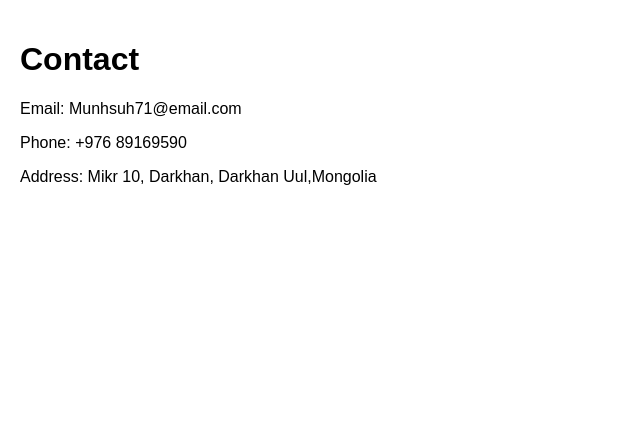
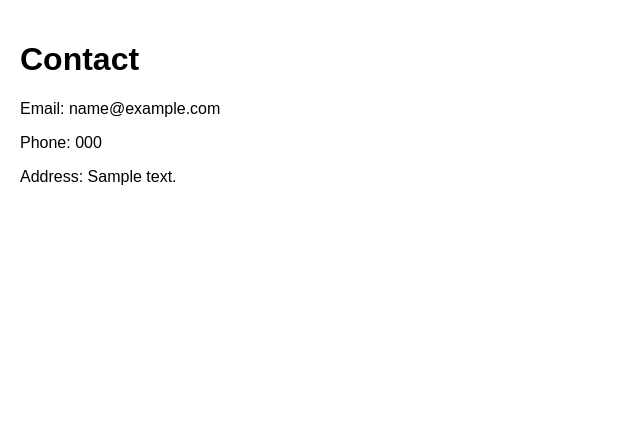
Before and after one commit to Munhsuh/CV, a Django app: template home/templates/home/contact.html in a window 1280 px wide. Shown: the part 156-582 px from the top of the page, without its empty margins (0-640 px from the left). Run offline with Django 5.2, Linux system fonts and the light colour scheme; the template is opened without the code that fills it: values that come from a table or form of the project are taken from there, others are empty; tables that the repository leaves empty hold one stand-in row (values such as "Sample post").

Commit message:
Make contact page dynamic

```diff
--- a/home/templates/home/contact.html
+++ b/home/templates/home/contact.html
@@ -1,12 +1,11 @@
-
-
 {% extends "home/base.html" %}
 
 {% block content %}
 
 <h1>Contact</h1>
 
-<p>Email: Munhsuh71@email.com</p>
-<p>Phone: +976 89169590</p>
-<p>Address: Mikr 10, Darkhan, Darkhan Uul,Mongolia</p>
+<p>Email: {{ contact.email }}</p>
+<p>Phone: {{ contact.phone }}</p>
+<p>Address: {{ contact.address }}</p>
+
 {% endblock %}
```
